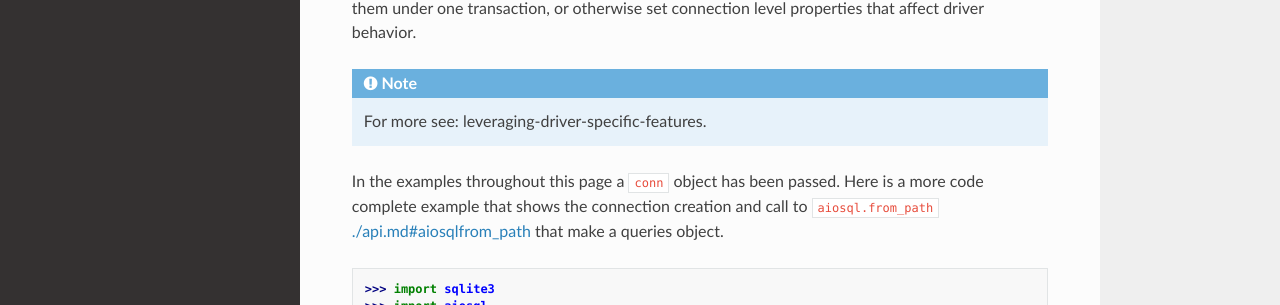
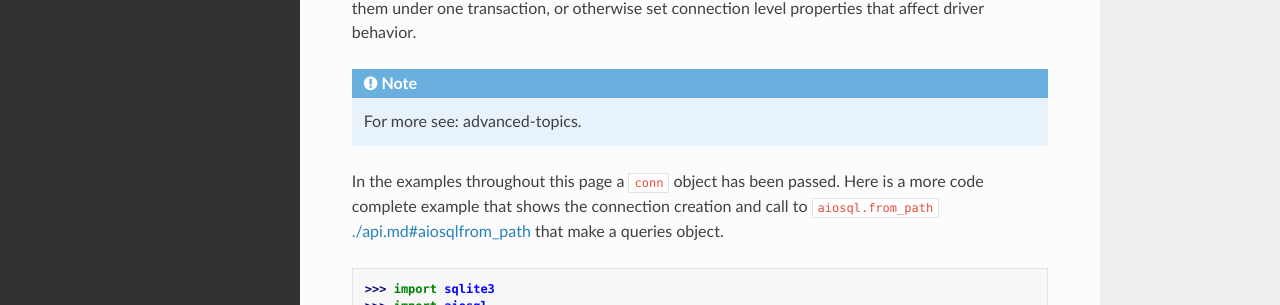
Before and after one commit to nackjicholson/aiosql, a Sphinx documentation site: the page built from docs/source/getting-started.rst, in a window 1280 px wide and 900 px high, scrolled down 3795 px. Shown: the part 146-451 px from the top of the window. Built offline with Sphinx 7.4.7 and the Read the Docs theme 2.0.0, drawn with Linux system fonts in a browser that asks for light colours.

Commit message:
fix non working reference

```diff
--- a/docs/source/getting-started.rst
+++ b/docs/source/getting-started.rst
@@ -9,10 +9,12 @@ Most database libraries are intended to reduce the amount of SQL developers need
 aiosql takes an alternative approach.
 Why?
 
--  Alternatives are good. No approach fits all use cases, no matter how predominant.
--  SQL is the most expressive and performant way to interact with a SQL database.
--  Investigating where a query came from is simpler when it is source controlled, named, and written by a human.
--  Writing SQL in files gives you built-in compatibility with powerful SQL tools like `DataGrip <https://www.jetbrains.com/datagrip/>`__ and `psql <https://www.postgresql.org/docs/current/app-psql.html>`__.
+- Alternatives are good. No approach fits all use cases, no matter how predominant.
+- SQL is the most expressive and performant way to interact with a SQL database.
+- Investigating where a query came from is simpler when it is source controlled, named, and written by a human.
+- Writing SQL in files gives you built-in compatibility with powerful SQL tools like
+  `DataGrip <https://www.jetbrains.com/datagrip/>`__ and
+  `psql <https://www.postgresql.org/docs/current/app-psql.html>`__.
 
 About ORMs
 ~~~~~~~~~~
@@ -200,7 +202,7 @@ or otherwise set connection level properties that affect driver behavior.
 
 .. note::
 
-    For more see: :ref:`leveraging-driver-specific-features`.
+    For more see: :doc:`advanced-topics`.
 
 In the examples throughout this page a ``conn`` object has been passed.
 Here is a more code complete example that shows the connection creation and call to
```
